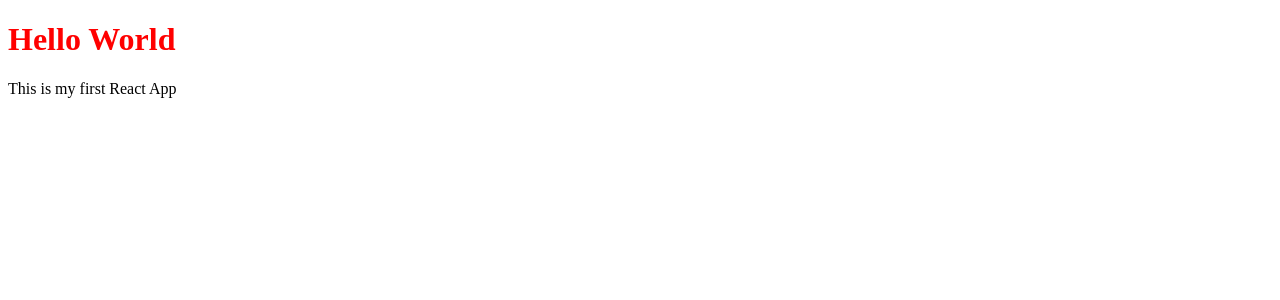
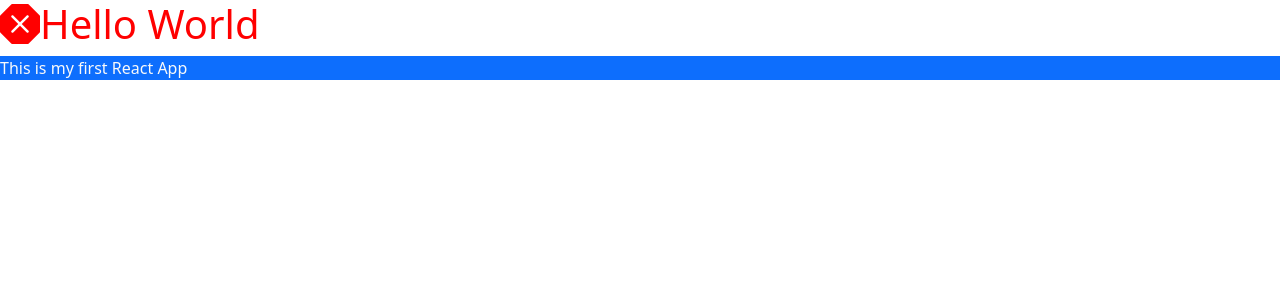
Before and after one commit to Prakrititiwari123/FullStackWebDevRICR, a React (Vite) app in the folder REACT/Demo/: page / in a window 1280 px wide. Shown: the top 300 px of the page. Built offline with nearby package versions, Linux system fonts and the light colour scheme.

Commit message:
bootstrap intro in react

```diff
--- a/REACT/Demo/package.json
+++ b/REACT/Demo/package.json
@@ -10,6 +10,8 @@
     "preview": "vite preview"
   },
   "dependencies": {
+    "bootstrap": "^5.3.8",
+    "bootstrap-icons": "^1.13.1",
     "react": "^19.2.0",
     "react-dom": "^19.2.0"
   },
--- a/REACT/Demo/src/App.jsx
+++ b/REACT/Demo/src/App.jsx
@@ -1,15 +1,17 @@
 import React from "react";
 
+import "bootstrap/dist/css/bootstrap.min.css"
+import "bootstrap/dist/js/bootstrap.min.js"
+import "bootstrap-icons/font/bootstrap-icons.css"
+
 function App() {
-  let a = 5;
-  let b = 10;
 
-  console.log(a + b);
+
 
   return (
     <>
-      <h1 id="head">Hello World</h1>
-      <div>This is my first React App</div>
+      <h1 id="head"><i className="bi bi-x-octagon-fill"></i>Hello World</h1>
+      <div className="bg-primary text-light">This is my first React App</div>
     </>
   );
 }
```
Also changed, not shown: 1 other file (tests, documents, lock files or other folders).
